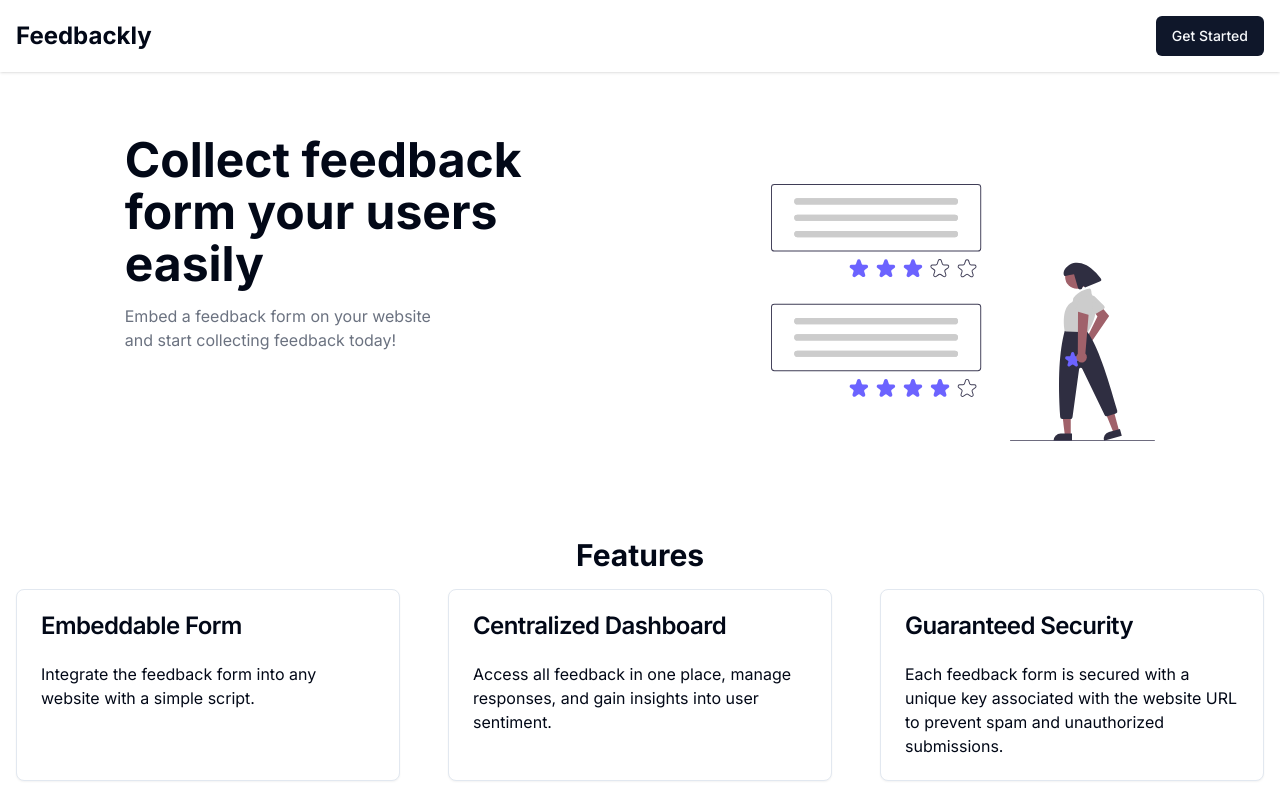
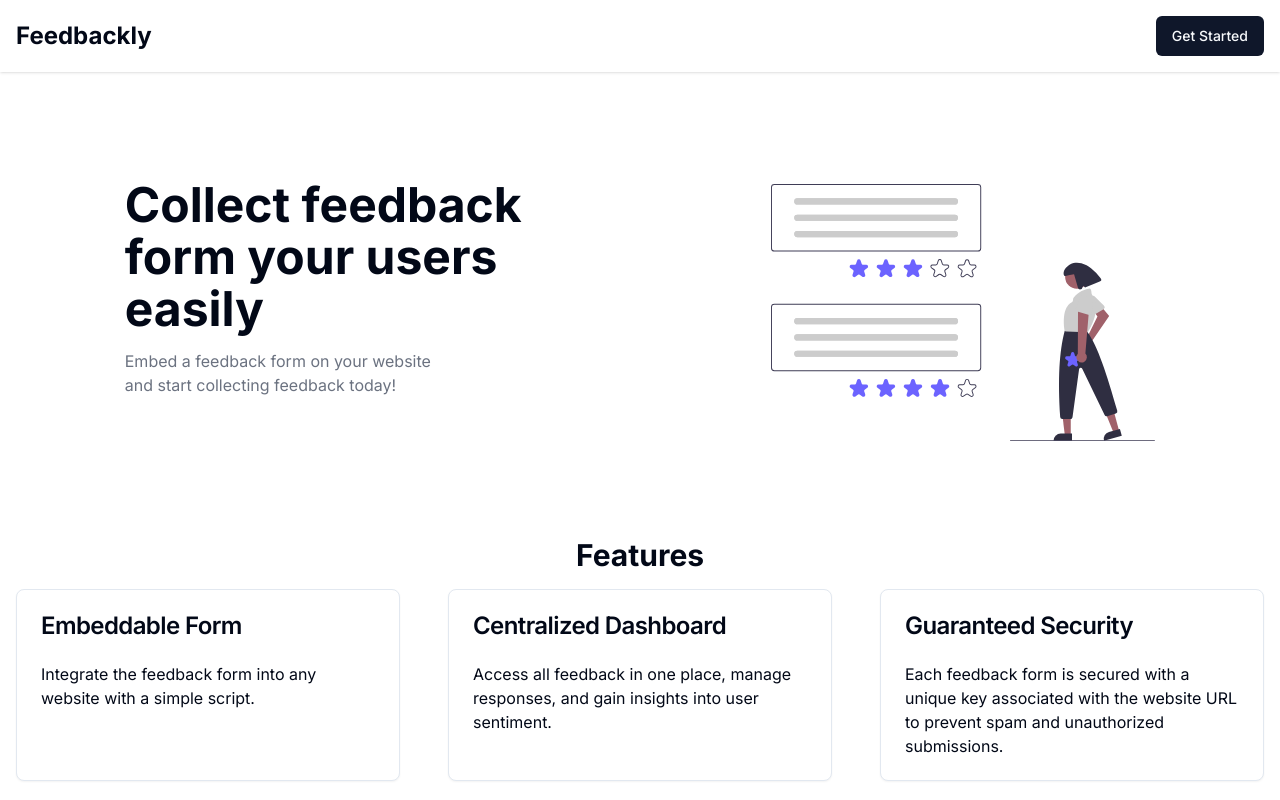
Before and after one commit to kimanikevin254/feedbackly, a Next.js app in the folder dashboard/: page / in a window 1280 px wide. Built offline with nearby package versions, Linux system fonts and the light colour scheme.

Commit message:
simple landing page

```diff
--- a/dashboard/app/page.tsx
+++ b/dashboard/app/page.tsx
@@ -32,8 +32,8 @@ export default function Home() {
       </header>
 
       {/* Hero */}
-      <div className="flex flex-col space-y-12 sm:flex-row sm:justify-around sm:py-12">
-        <div className="w-fit mx-auto">
+      <div className="flex flex-col space-y-12 items-center sm:flex-row sm:justify-around sm:py-12 sm:items-center">
+        <div className="w-fit">
           <div className="w-fit space-y-1">
             <h1 className="text-3xl sm:text-5xl font-bold">Collect feedback</h1>
             <h1 className="text-3xl sm:text-5xl font-bold">form your users</h1>
@@ -45,7 +45,7 @@ export default function Home() {
           </div>
         </div>
 
-        <div className='w-96 mx-auto'>
+        <div className='w-96'>
          <Hero />
         </div>
       </div>
@@ -54,7 +54,7 @@ export default function Home() {
       <div className="mt-12">
         <h3 className="text-3xl text-center font-bold">Features</h3>
 
-        <div className="mt-4 flex flex-col gap-4 items-center sm:flex-row sm:flex-wrap sm:justify-around">
+        <div className="mt-4 flex flex-col gap-4 items-center sm:flex-row sm:flex-wrap sm:justify-around sm:items-center">
           <Card className="w-96 h-48">
             <CardHeader>
               <CardTitle>Embeddable Form</CardTitle>
```
